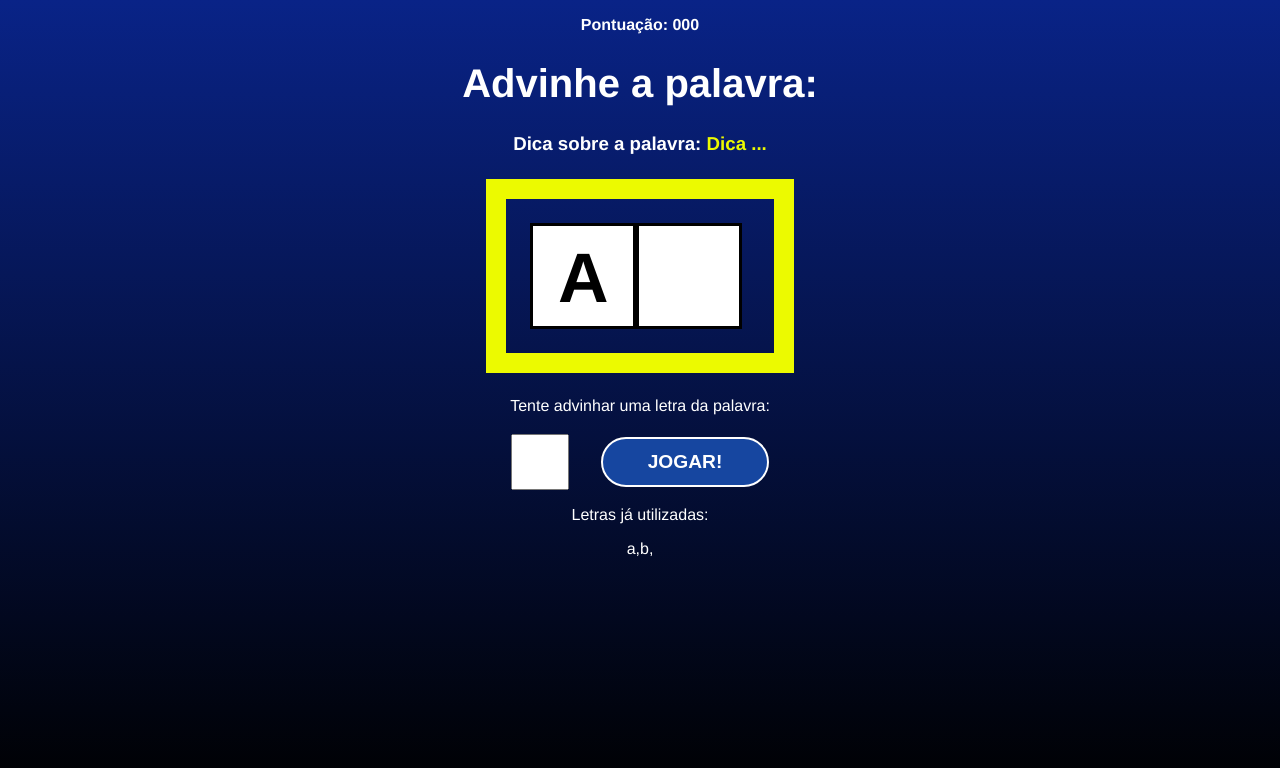
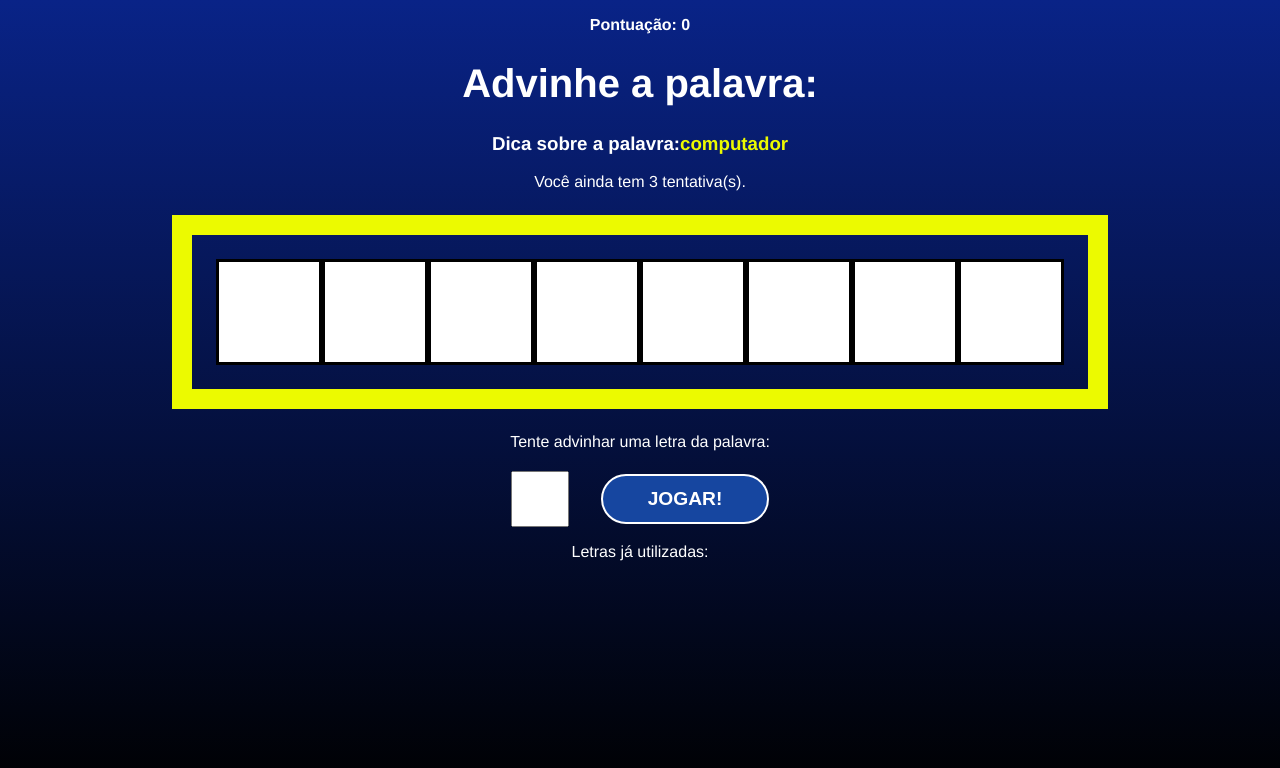
Before and after one commit to fabmaiadeve/project-secret-word, a React (Vite) app: page / in a window 1280 px wide. Both pictures are taken after a click on the button "COMEÇAR O JOGO". Shown: the top 768 px of the page. Built offline with nearby package versions, Linux system fonts and the light colour scheme.

Commit message:
commit 006: consumindo os states do jogo

```diff
--- a/src/App.jsx
+++ b/src/App.jsx
@@ -21,6 +21,11 @@ function App() {
   const [pickedWord, setPickedWord] = useState("");
   const [pickedCategory, setPickedCategory] = useState("");
   const [letters, setLetters] = useState([]);
+
+  const [guessedLetters, setGuessedLetters] = useState([]);
+  const [wrongLetters, setWrongLetters] = useState([]);
+  const [guesses, setGuesses] = useState(3);
+  const [score, setScore] = useState(0);
 
   const pickWordAndCategory = () => {
     // pick a random category
@@ -73,7 +78,17 @@ function App() {
     <>
       <div className='App'>
         {gameStage === 'start' && <StartScreen startGame={startGame} />}
-        {gameStage === 'game' && <Game verifyLetter={verifyLetter}/>}
+        {gameStage === 'game' && (
+          <Game
+            verifyLetter={verifyLetter}
+            pickedWord={pickedWord}
+            pickedCategory={pickedCategory}
+            letters={letters}
+            guessedLetters={guessedLetters}
+            wrongLetters={wrongLetters}
+            guesses={guesses}
+            score={score}
+          />)}
         {gameStage === 'end' && <GameOver retry={retry}/>}
       </div>
     </>
--- a/src/components/Game.jsx
+++ b/src/components/Game.jsx
@@ -1,18 +1,24 @@
 import './Game.css';
 
-const Game = ({ verifyLetter }) => {
+const Game = ({ verifyLetter, pickedWord, pickedCategory, letters, guessedLetters, wrongLetters, guesses, score }) => {
   return (
     <div className='game'>
       <p className="points">
-        <span>Pontuação: 000</span>
+        <span>Pontuação: {score}</span>
       </p>
       <h1>Advinhe a palavra:</h1>
       <h3 className="tip">Dica sobre a palavra:
-        <span> Dica ...</span>
+        <span>{pickedCategory}</span>
       </h3>
+      <p>Você ainda tem {guesses} tentativa(s).</p>
       <div className="wordContainer">
-        <span className='letter'>A</span>
-        <span className="blankSquare"></span>
+        {letters.map((letter, i) =>
+          guessedLetters.includes(letter) ? (
+            <span key={i} className='letter'>{letter}</span>
+          ) : (
+            <span key={i} className="blankSquare"></span>
+          )
+        )}
       </div>
       <div className="letterContainer">
         <p>Tente advinhar uma letra da palavra:</p>
@@ -23,8 +29,9 @@ const Game = ({ verifyLetter }) => {
       </div>
       <div className="wrongLettersContainer">
         <p>Letras já utilizadas:</p>
-        <span>a,</span>
-        <span>b,</span>
+        {wrongLetters.map((letter, i) => (
+          <span key={i} >{letter}</span>
+        ))}
       </div>
 
     </div>
```
